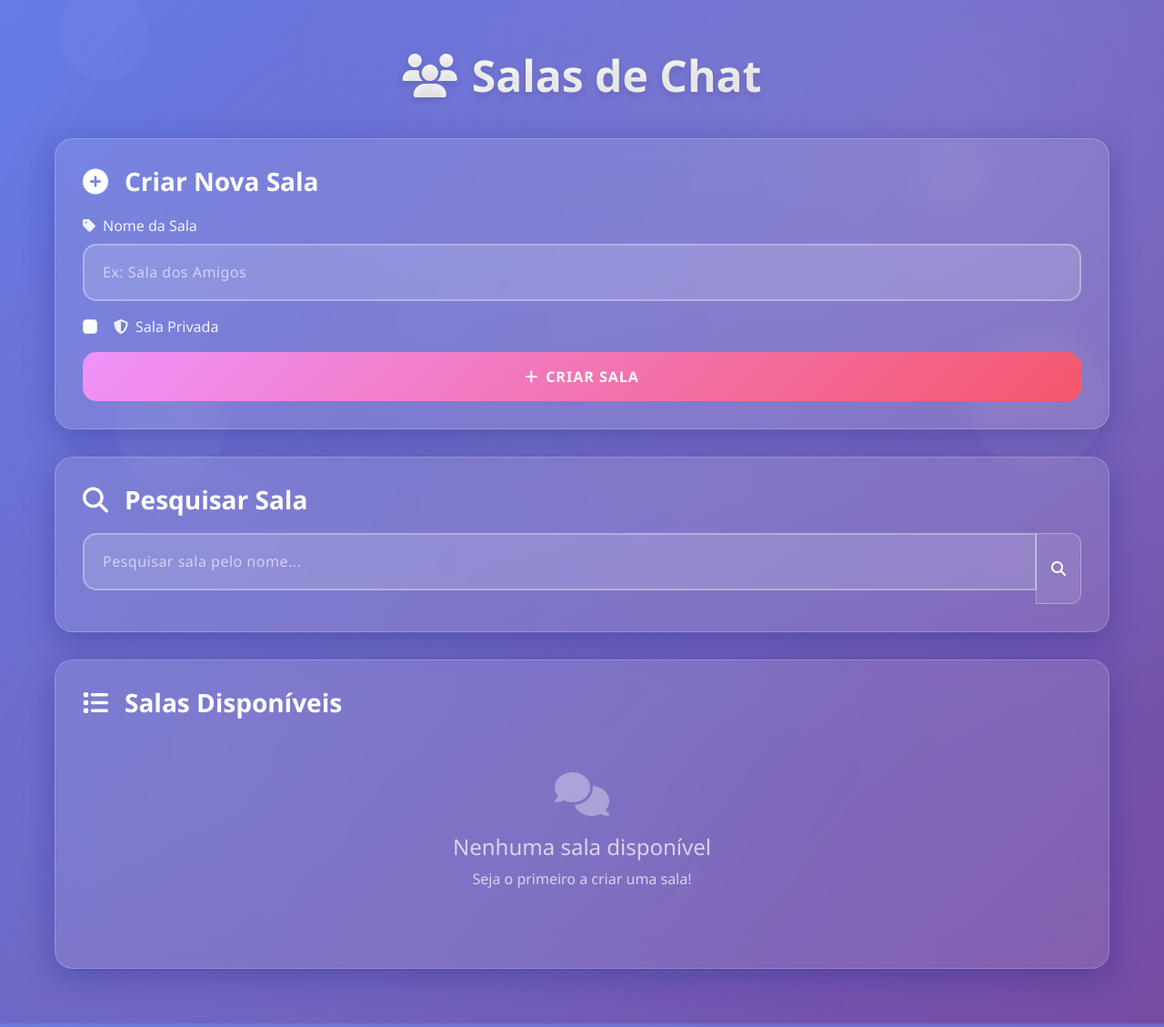
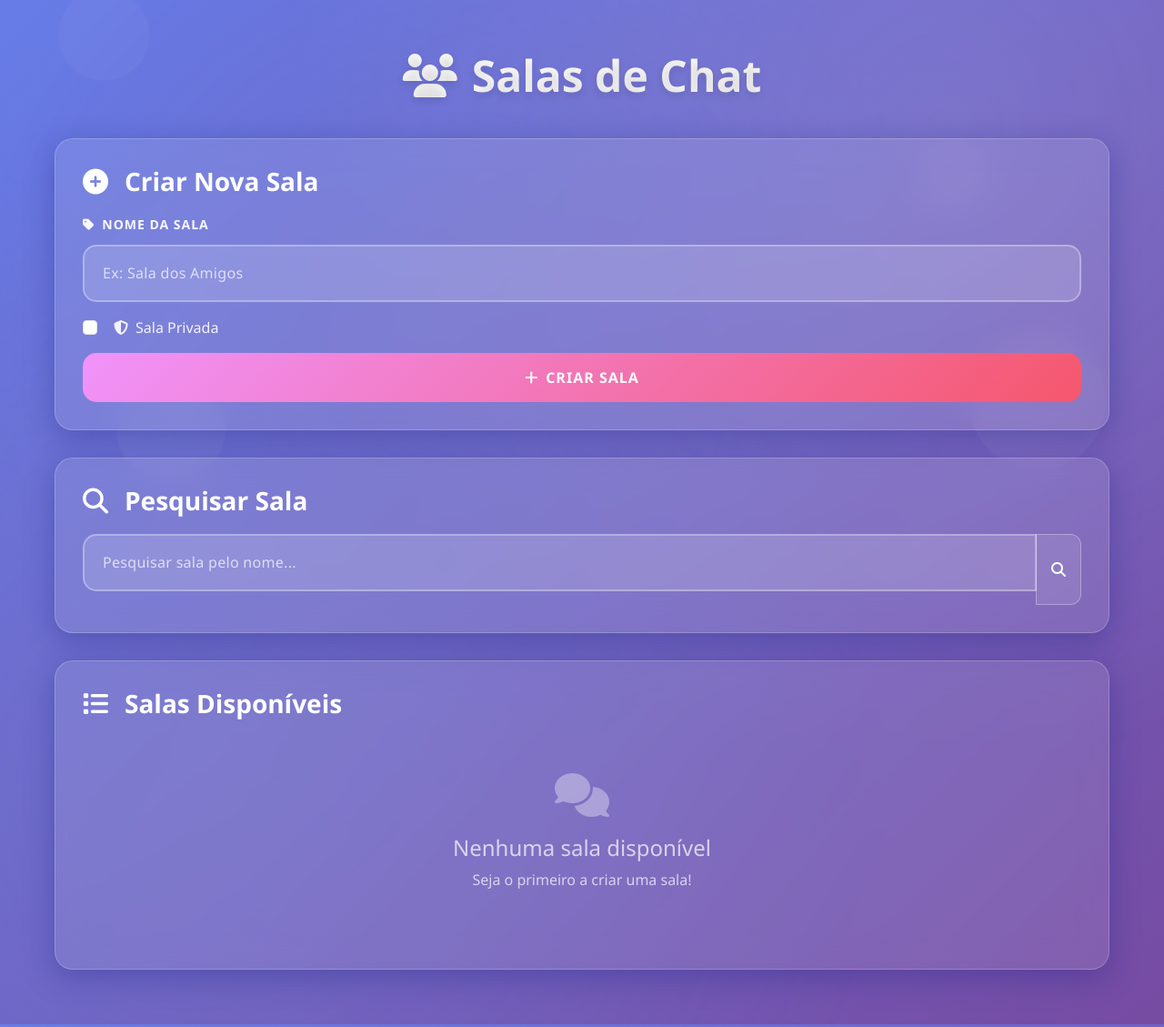
Before and after one commit to PedroM2626/Frecomu, a Flask app: page / in a window 1280 px wide. Shown: the part 84-1213 px from the top of the page at 91% size. Run offline with Flask 3, Linux system fonts and the light colour scheme; some libraries are stand-ins or nearby versions.

Commit message:
Melhorar placeholder e labels na página index
cgen-b0b152dbabaa4255adb1a80a355a1328

```diff
--- a/templates/index.html
+++ b/templates/index.html
@@ -281,13 +281,20 @@
     }
 
     .form-control::placeholder {
-      color: rgba(255, 255, 255, 0.6);
+      color: rgba(255, 255, 255, 0.7);
+      font-weight: 400;
+      letter-spacing: 0.3px;
     }
 
     .form-label {
-      color: rgba(255, 255, 255, 0.9);
-      font-weight: 500;
-      margin-bottom: 8px;
+      color: rgba(255, 255, 255, 0.95);
+      font-weight: 600;
+      margin-bottom: 12px;
+      font-size: 14px;
+      text-transform: uppercase;
+      letter-spacing: 1px;
+      display: flex;
+      align-items: center;
     }
 
     .form-check-label {
```
